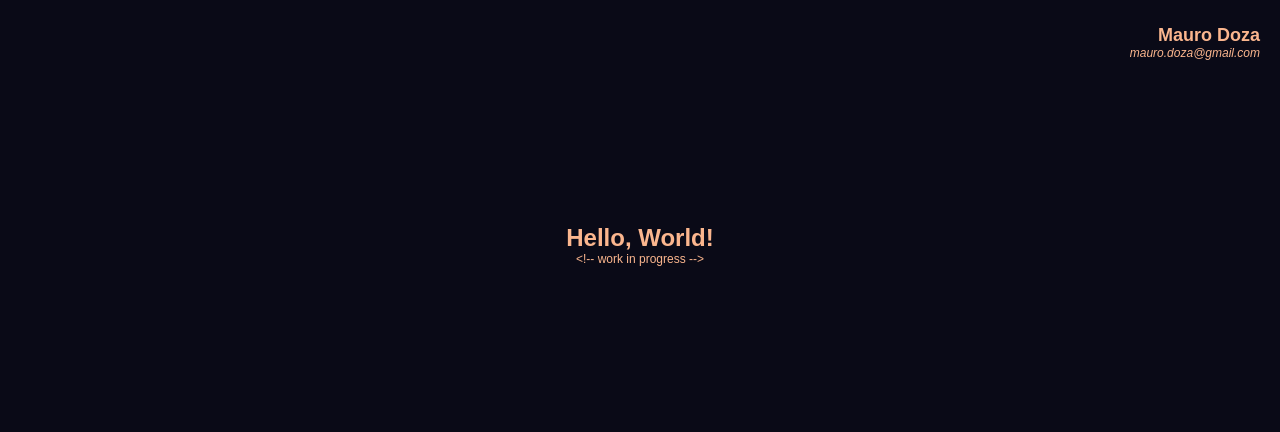
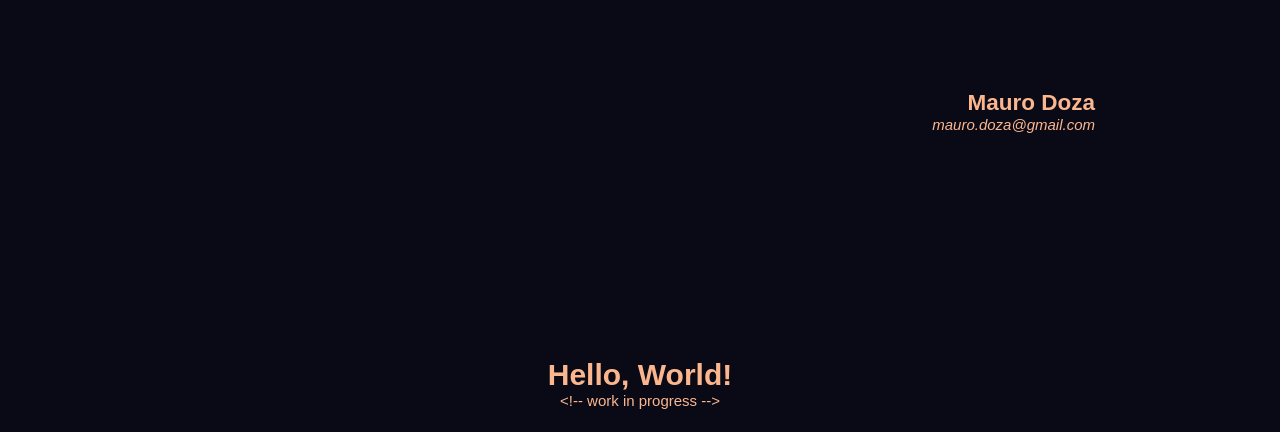
Before and after one commit to reecedoza/reecedoza.github.io, a plain HTML site: page index.html in a window 1280 px wide. Shown: the top 432 px of the page. Drawn offline with Linux system fonts and the light colour scheme.

Commit message:
updated font

```diff
--- a/style.css
+++ b/style.css
@@ -30,6 +30,16 @@ body {
     align-items: flex-end;
 
     margin: 25px 20px;
+}
+
+@media (min-width: 900px) {
+    body {
+        font-size: 15px
+    }
+
+    #title-info {
+        margin: 90px 185px;
+    }
 }
 
 #title-info > p {
```
